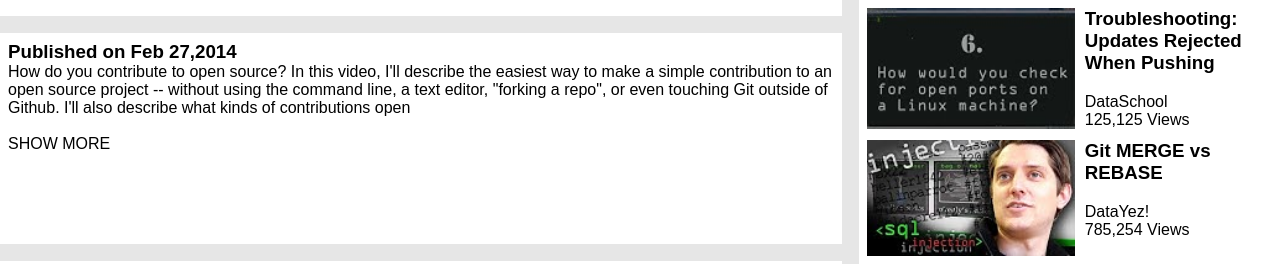
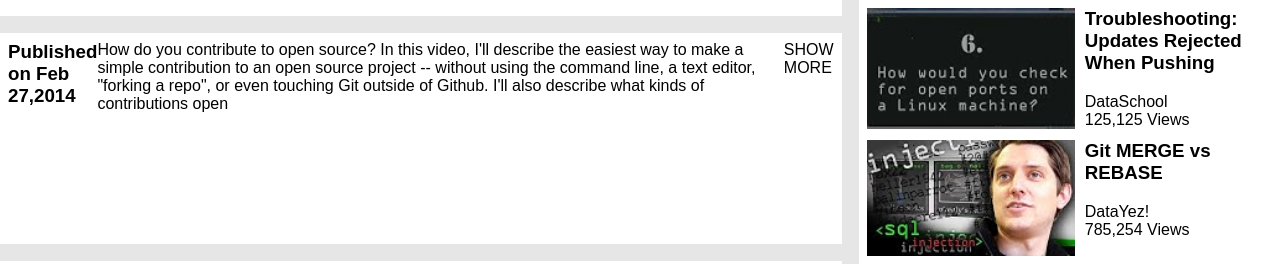
Before and after one commit to AlejandroNo4/Youtube, a plain HTML site: page index.html in a window 1280 px wide. Shown: the part 1071-1335 px from the top of the page. Drawn offline with Linux system fonts and the light colour scheme.

Commit message:
Update index.html
changes

```diff
--- a/index.html
+++ b/index.html
@@ -93,9 +93,9 @@
           </div>
         </div>
       </div>
-      <section class="videoDescription">
+      <section class="videoDescription displayFlexbox">
         <h3>Published on Feb 27,2014</h3>
-        <p>
+        <p class="actualDescription">
           How do you contribute to open source? In this video, I'll describe the
           easiest way to make a simple contribution to an open source project --
           without using the command line, a text editor, "forking a repo", or
@@ -103,7 +103,7 @@
           contributions open
         </p>
         <br />
-        <span> SHOW MORE </span>
+        <span class="showMore"> SHOW MORE </span>
       </section>
       <section class="comments">
         <div class="displayFlexbox">
```
